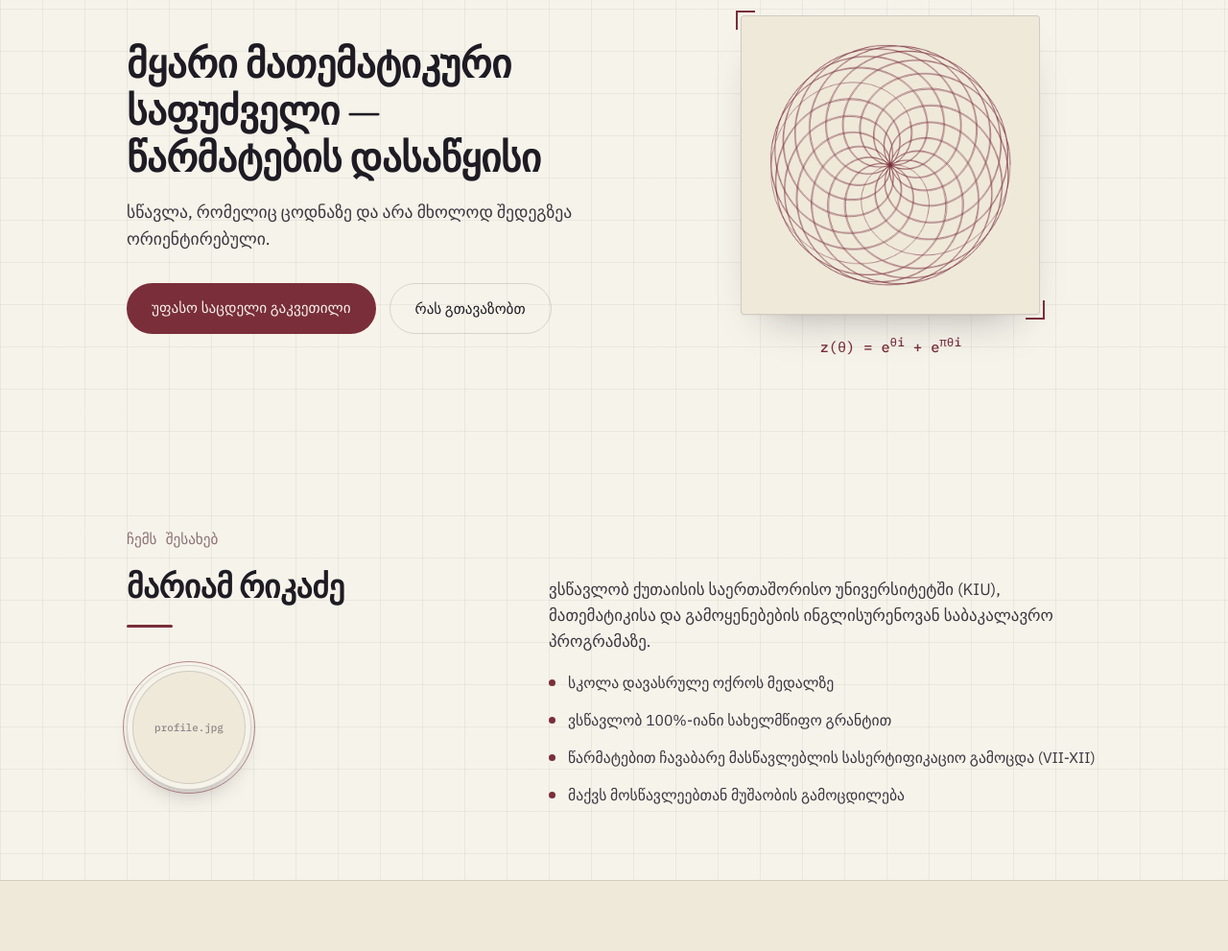
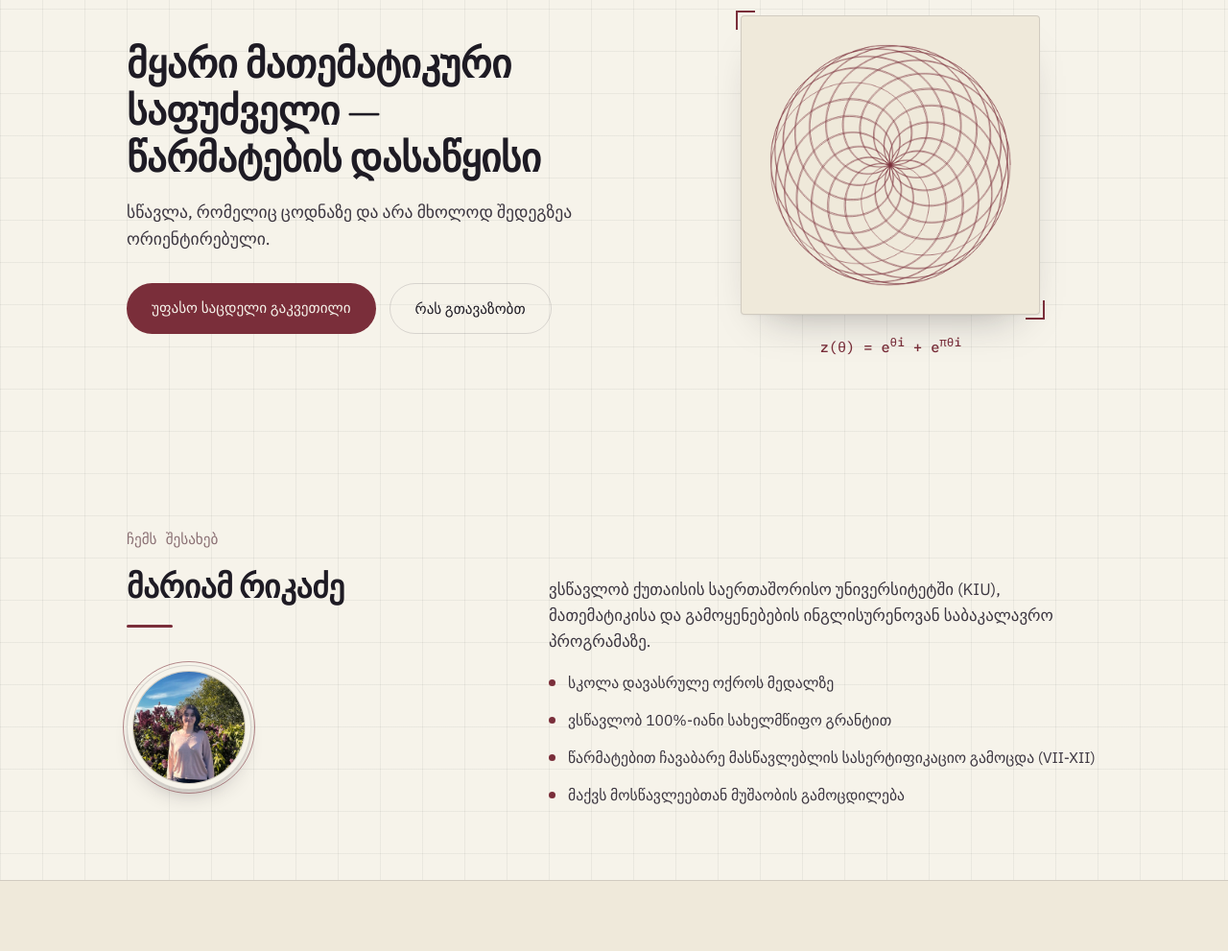
Before and after one commit to rikadze-m/Your-Online-Tutor, a plain HTML site: page index.html in a window 1280 px wide. Shown: the part 167-1158 px from the top of the page at 96% size. Drawn offline with Linux system fonts and the light colour scheme; a web font is replaced by a local one.

Commit message:
Update index.html

```diff
--- a/index.html
+++ b/index.html
@@ -326,7 +326,7 @@
         <!-- TODO: upload a photo named profile.jpg to the same folder as index.html on GitHub -->
         <div class="about-photo">
           <div class="frame-inner">
-            <img src="profile.jpg.jpeg" alt="მარიამ რიკაძე" onerror="this.parentElement.parentElement.classList.add('no-photo'); this.remove();">
+            <img src="profile.jpg" alt="მარიამ რიკაძე" onerror="this.parentElement.parentElement.classList.add('no-photo'); this.remove();">
           </div>
         </div>
       </div>
```
